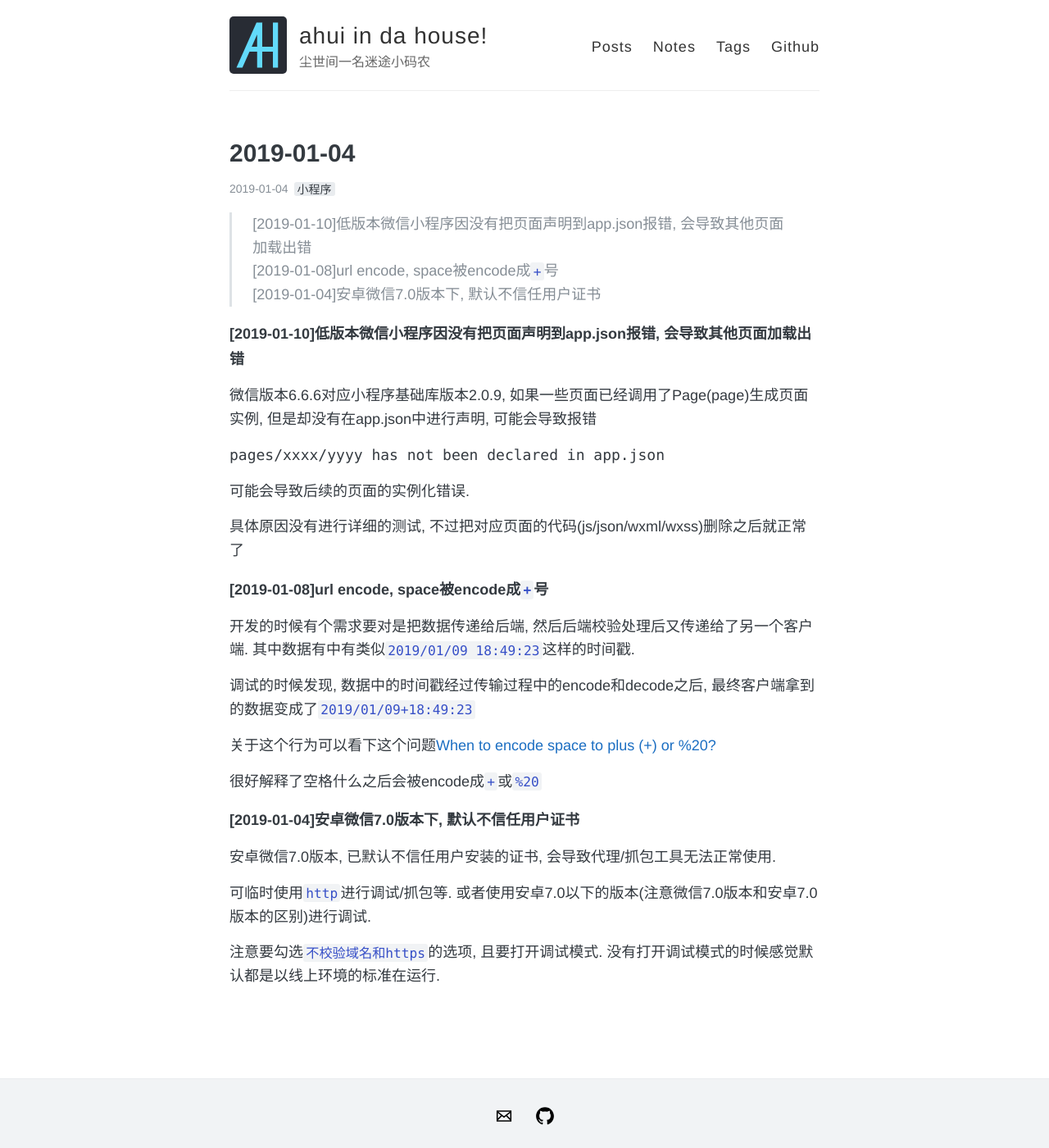
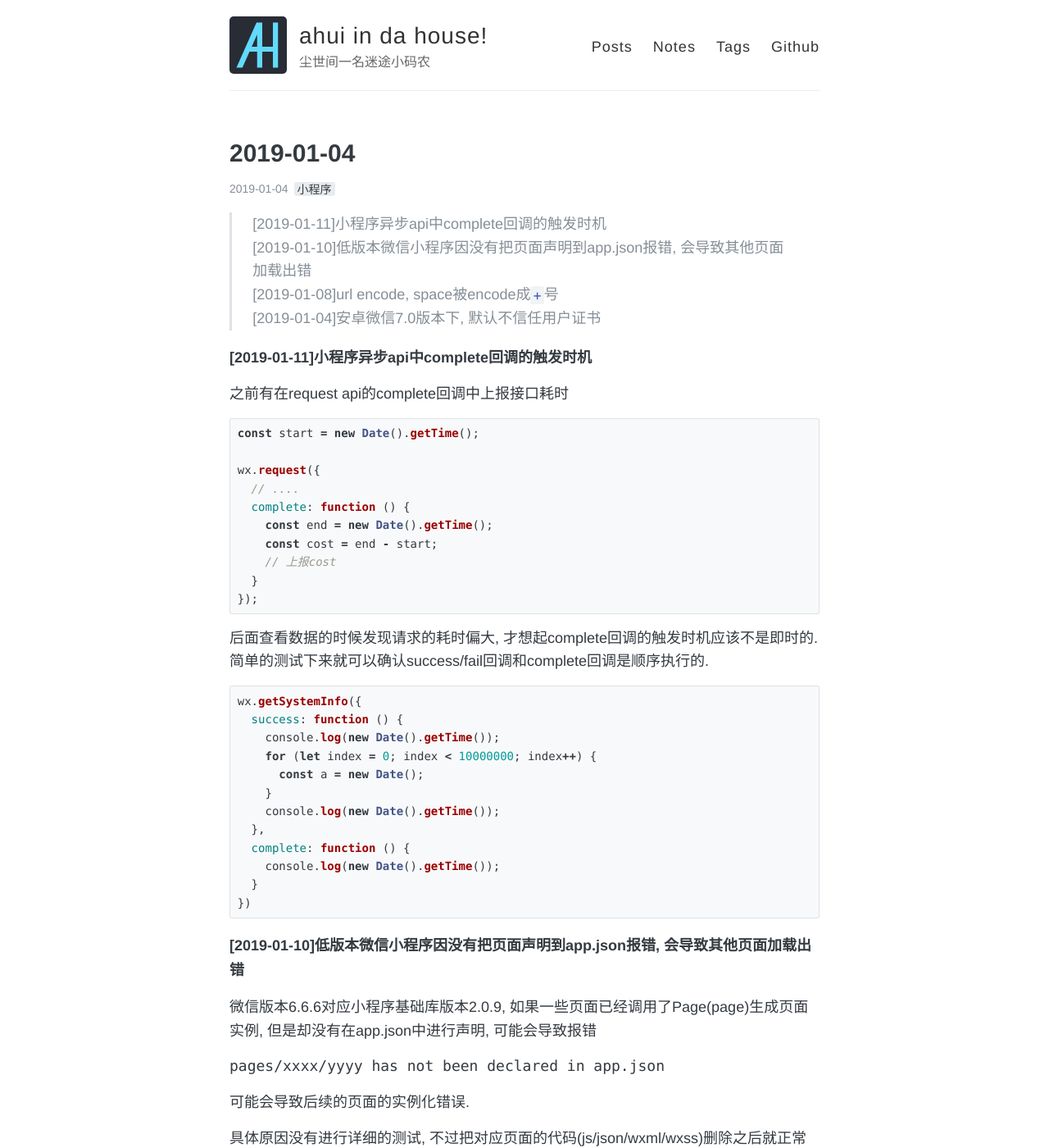
Before and after one commit to funkyLover/blog, a Jekyll site: the page built from notes/_posts/2019-01-04-notes.md, in a window 1280 px wide and 1400 px high. Shown: the whole window at 82% size. Built offline with Jekyll 4.4.1, drawn with Linux system fonts in a browser that asks for light colours; comment, search, counter and statistics services are not loaded.

Commit message:
[node]add;

````diff
--- a/notes/_posts/2019-01-04-notes.md
+++ b/notes/_posts/2019-01-04-notes.md
@@ -7,9 +7,44 @@ comments: true
 share: true
 ---
 
+> [2019-01-11]小程序异步api中complete回调的触发时机 <br>
 > [2019-01-10]低版本微信小程序因没有把页面声明到app.json报错, 会导致其他页面加载出错 <br>
 > [2019-01-08]url encode, space被encode成`+`号 <br>
 > [2019-01-04]安卓微信7.0版本下, 默认不信任用户证书
+
+##### [2019-01-11]小程序异步api中complete回调的触发时机
+
+之前有在request api的complete回调中上报接口耗时
+
+```js
+const start = new Date().getTime();
+
+wx.request({
+  // ....
+  complete: function () {
+    const end = new Date().getTime();
+    const cost = end - start;
+    // 上报cost
+  }
+});
+```
+
+后面查看数据的时候发现请求的耗时偏大, 才想起complete回调的触发时机应该不是即时的. 简单的测试下来就可以确认success/fail回调和complete回调是顺序执行的.
+
+```js
+wx.getSystemInfo({
+  success: function () {
+    console.log(new Date().getTime());
+    for (let index = 0; index < 10000000; index++) {
+      const a = new Date();
+    }
+    console.log(new Date().getTime());
+  },
+  complete: function () {
+    console.log(new Date().getTime());
+  }
+})
+```
 
 ##### [2019-01-10]低版本微信小程序因没有把页面声明到app.json报错, 会导致其他页面加载出错
 
````
